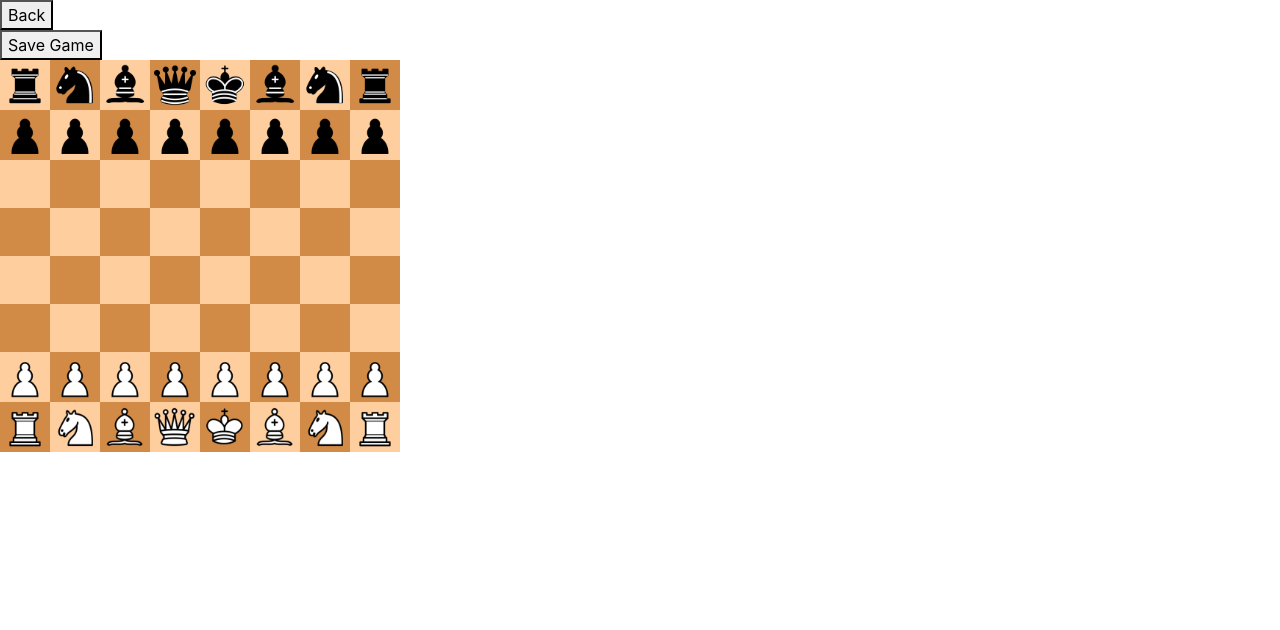
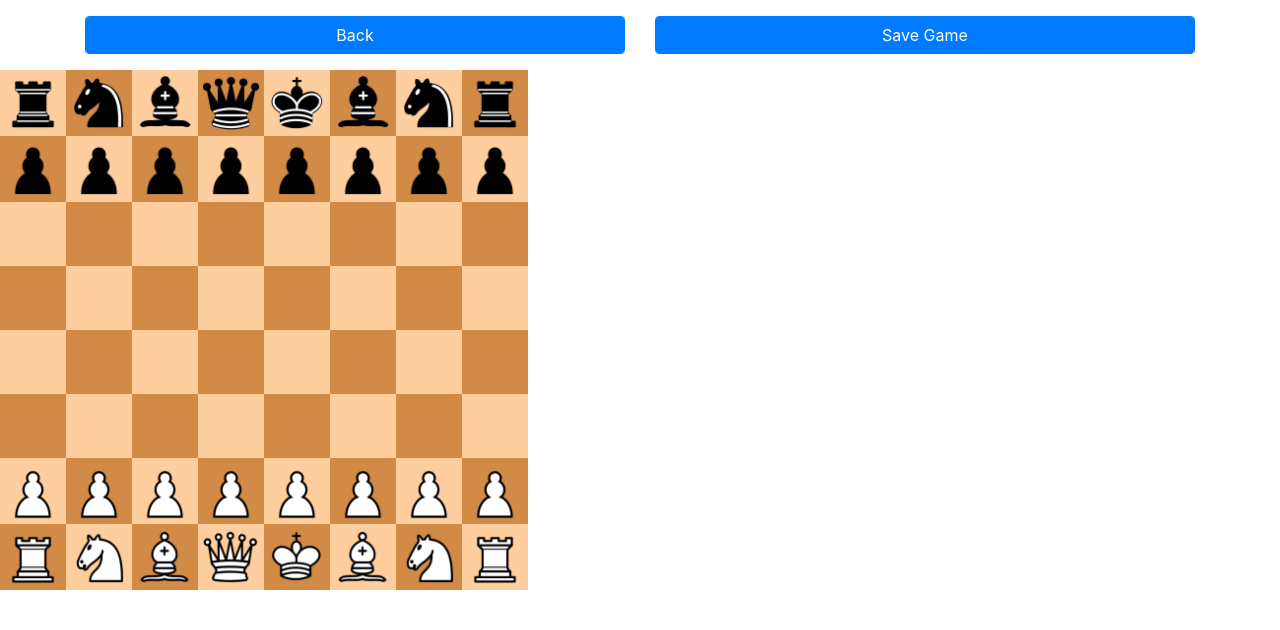
Before and after one commit to JonahSutter/COMP442_Website_Project, a Flask app: page /game/ in a window 1280 px wide. Shown: the part 56-686 px from the top of the page. Run offline with Flask 2, Linux system fonts and the light colour scheme; some libraries are stand-ins or nearby versions.

Commit message:
Bootstrap added
buttons are bootstrapped.

```diff
--- a/static/styles/game_style.css
+++ b/static/styles/game_style.css
@@ -1,16 +1,25 @@
 .white-space {
 	background-color: #FFCE9E;
-	height: 3em;
-	width: 3em;
+	height: 4em;
+	width: 4em;
 }
 
 .black-space {
 	background-color: #D18B47;
-	height: 3em;
-	width: 3em;
+	height: 4em;
+	width: 4em;
 }
 
 .piece {
-	height: 3em;
-	width: 3em;
+	height: 4em;
+	width: 4em;
 }
+
+.row {
+	padding-bottom: 1em;
+	padding-top: 1em;
+}
+
+.game-board {
+	margin: auto;
+}
--- a/templates/game_page.html
+++ b/templates/game_page.html
@@ -16,11 +16,19 @@ function goBack() {
 {% endblock %}
 
 {% block content %}
-<div class="back-button">
-    <button id="game-back-button" onclick="goBack()"> Back </button>
-</div>
-<div class="game-save">
-    <button id="game-save-button" onclick="return false"> Save Game </button>
+<div class="container">
+	<div class="row">
+		<div class="col-md-6">
+			<div class="back-button">
+				<button class="form-control btn btn-primary" id="game-back-button" onclick="goBack()"> Back </button>
+			</div>
+		</div>
+		<div class="col-md-6">
+			<div class="game-save">
+				<button class="form-control btn btn-primary" id="game-save-button" onclick="return false"> Save Game </button>
+			</div>
+		</div>
+	</div>
 </div>
 <div class="game-board">
 	<table>
@@ -103,7 +111,7 @@ function goBack() {
 			<td class="white-space"> <img class="piece" src="/static/images/chess_pieces/white_bishop.png" alt="white bishop"> </td>
 			<td class="black-space"> <img class="piece" src="/static/images/chess_pieces/white_knight.png" alt="white knight"> </td>
 			<td class="white-space"> <img class="piece" src="/static/images/chess_pieces/white_rook.png" alt="white rook"> </td>
-		</tr>
+			</tr>
 	</table>
 </div>
 {% endblock %}
```
